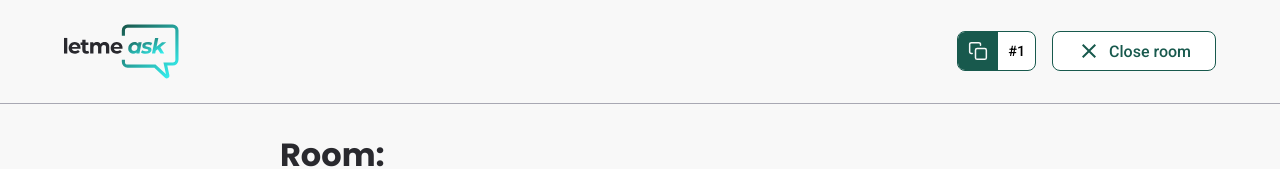
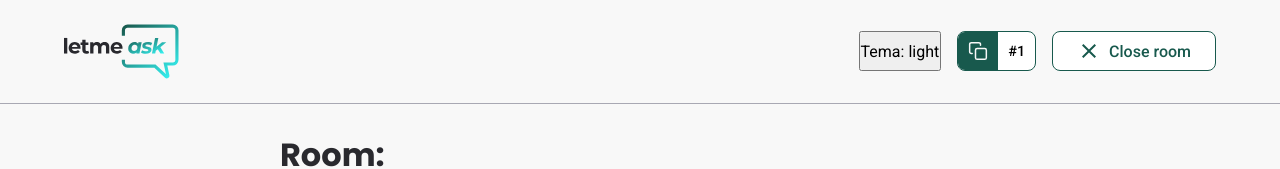
Before and after one commit to LeoRangel/letmeask, a React (Create React App) app: page /admin/rooms/1 in a window 1280 px wide. Shown: the top 169 px of the page. Built offline with nearby package versions, Linux system fonts and the light colour scheme; no server answers; the database is empty.

Commit message:
Adicionar função de escolher entre tema dark ou light

```diff
--- a/src/App.tsx
+++ b/src/App.tsx
@@ -8,10 +8,12 @@ import { Room } from './pages/Room';
 import { AdminRoom } from './pages/AdminRoom';
 
 import { AuthContextProvider } from './contexts/AuthContext'
+import { ThemeContextProvider } from './contexts/ThemeContext';
 
 function App() {
   return (
     <BrowserRouter>
+      <ThemeContextProvider>
         <AuthContextProvider>
           {/* Impede de mais de uma rota serem acessadas ao mesmo tempo */}
           <Switch>
@@ -26,6 +28,7 @@ function App() {
 
           </Switch>
         </AuthContextProvider>
+      </ThemeContextProvider>
     </BrowserRouter>
   );
 }
--- a/src/components/RoomHeader/index.tsx
+++ b/src/components/RoomHeader/index.tsx
@@ -12,19 +12,24 @@ type User = {
   name: string;
   avatar: string;
 }
+type Theme = 'light' | 'dark';
 
 type RoomHeaderProps = {
   user: User | undefined;
   roomId: string;
   signOut: () => Promise<void>;
   handleEndRoom?: () => Promise<void>;
+  theme: Theme;
+  toggleTheme: () => void;
 }
 
 export function RoomHeader({
   user,
   roomId,
   signOut,
-  handleEndRoom
+  handleEndRoom,
+  theme,
+  toggleTheme
 }: RoomHeaderProps) {
 
   return (
@@ -32,6 +37,9 @@ export function RoomHeader({
       <div className="content my-container">
         <img src={logoImg} alt="Letmeask" />
         <div>
+          <button onClick={toggleTheme}>
+            Tema: {theme}
+          </button>
           <RoomCode code={roomId} />
           {(handleEndRoom) &&
             <Button isOutlined onClick={handleEndRoom}>
--- /dev/null
+++ b/src/contexts/ThemeContext.tsx
@@ -0,0 +1,28 @@
+import { createContext, ReactNode, useState } from "react";
+
+type Theme = 'light' | 'dark';
+
+type ThemeContextProviderProps = {
+    children: ReactNode;
+}
+
+type ThemeContextType = {
+    theme: Theme;
+    toggleTheme: () => void;
+}
+
+export const ThemeContext = createContext({} as ThemeContextType);
+
+export function ThemeContextProvider(props: ThemeContextProviderProps) {
+    const [currentTheme, setCurrentTheme] = useState<Theme>('light');
+
+    function toggleTheme() {
+        setCurrentTheme(currentTheme === 'light' ? 'dark' : 'light')
+    }
+
+    return (
+        <ThemeContext.Provider value={{ theme: currentTheme, toggleTheme }}>
+            {props.children}
+        </ThemeContext.Provider>
+    );
+}
--- /dev/null
+++ b/src/hooks/useTheme.ts
@@ -0,0 +1,9 @@
+import { useContext } from 'react';
+import { ThemeContext } from '../contexts/ThemeContext'
+
+// Retorna o contexto criado para temas
+export function useTheme() {
+  const value = useContext(ThemeContext)
+
+  return value;
+}
--- a/src/pages/AdminRoom.tsx
+++ b/src/pages/AdminRoom.tsx
@@ -13,6 +13,8 @@ import emptyQuestionsImg from '../assets/images/empty-questions.svg';
 
 import { useAuth } from '../hooks/useAuth';
 import { useRoom } from '../hooks/useRoom';
+import { useTheme } from '../hooks/useTheme';
+
 import { database } from '../services/firebase';
 
 import '../styles/room.scss';
@@ -23,6 +25,8 @@ type RoomParams = {
 
 export function AdminRoom() {
   const { user, signOut } = useAuth();
+  const { theme, toggleTheme } = useTheme();
+
   const history = useHistory()
   const params = useParams<RoomParams>();
   const roomId = params.id;
@@ -70,9 +74,9 @@ export function AdminRoom() {
   }
 
   return (
-    <div id="page-room">
+    <div id="page-room" className={`theme-${theme}`}>
 
-      <RoomHeader user={user} roomId={roomId} signOut={signOut} handleEndRoom={handleEndRoom} />
+      <RoomHeader user={user} roomId={roomId} signOut={signOut} handleEndRoom={handleEndRoom} theme={theme} toggleTheme={toggleTheme} />
 
       <main className="my-container-md">
         <div className="room-title">
--- a/src/pages/Room.tsx
+++ b/src/pages/Room.tsx
@@ -11,7 +11,9 @@ import emptyQuestionsImg from '../assets/images/empty-questions.svg';
 
 import { useAuth } from '../hooks/useAuth';
 import { useRoom } from '../hooks/useRoom';
+import { useTheme } from '../hooks/useTheme';
 import { database } from '../services/firebase';
+
 
 import '../styles/room.scss';
 
@@ -22,6 +24,8 @@ type RoomParams = {
 
 export function Room() {
   const { user, signOut } = useAuth();
+  const { theme, toggleTheme } = useTheme();
+
   // Obtém parametro de ID da sala passado na rota
   const params = useParams<RoomParams>();
   const [newQuestion, setNewQuestion] = useState('');
@@ -73,8 +77,9 @@ export function Room() {
   }
 
   return (
-    <div id="page-room">
-      <RoomHeader user={user} roomId={roomId} signOut={signOut} />
+    <div id="page-room" className={`theme-${theme}`}>
+
+      <RoomHeader user={user} roomId={roomId} signOut={signOut} theme={theme} toggleTheme={toggleTheme} />
 
       <main className="my-container-md">
         <div className="room-title">
```
Lines whose indentation alone changed are shown as unchanged.
